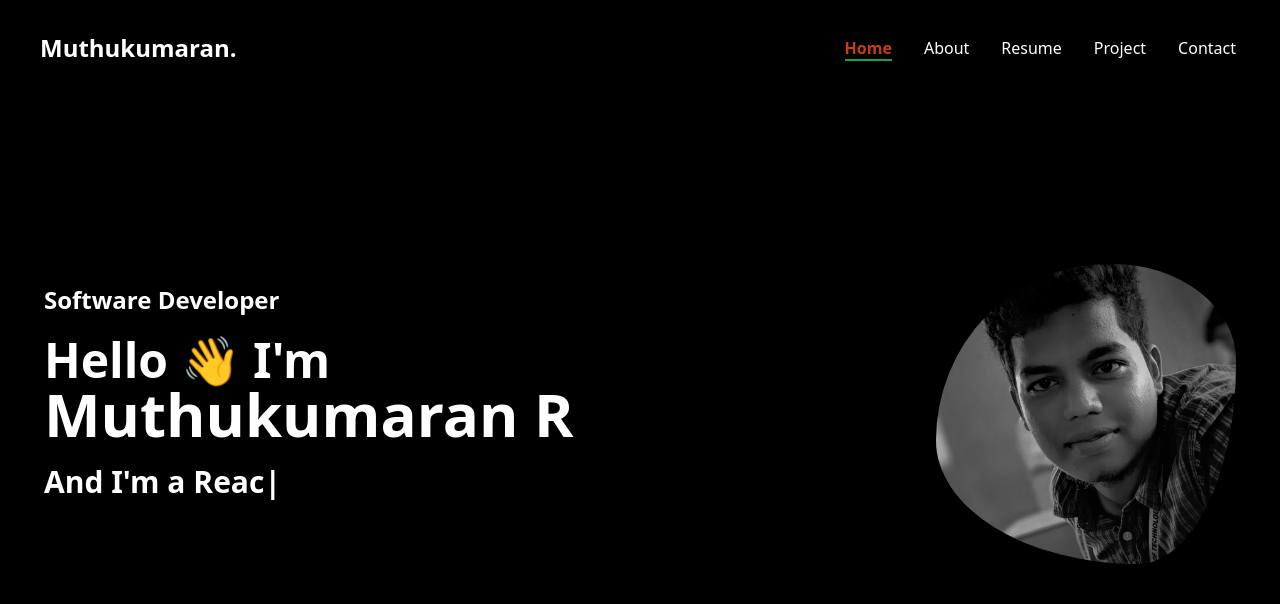
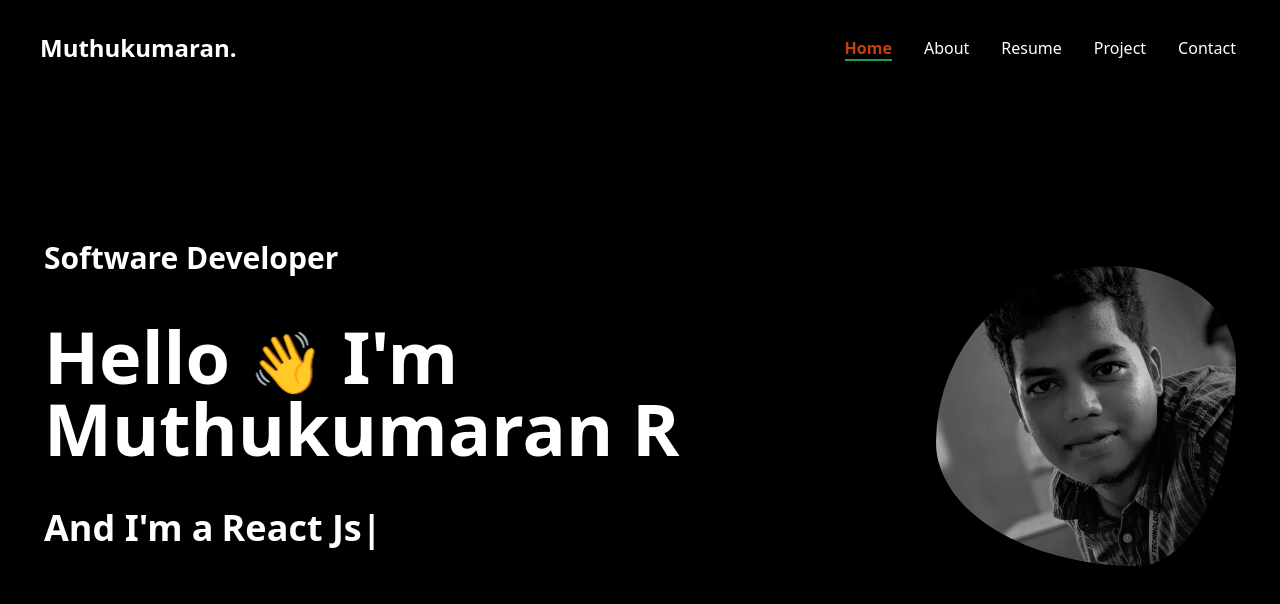
Before and after one commit to muthu050700/Muthukumaran-R-Protfolio, a React (Vite) app: page / in a window 1280 px wide. Shown: the top 604 px of the page. Built offline with nearby package versions, Linux system fonts and the light colour scheme.

Commit message:
added new animation

```diff
--- a/index.html
+++ b/index.html
@@ -4,6 +4,10 @@
     <meta charset="UTF-8" />
     <link rel="icon" type="image/svg+xml" href="/vite.svg" />
     <meta name="viewport" content="width=device-width, initial-scale=1.0" />
+    <link
+      rel="stylesheet"
+      href="https://cdnjs.cloudflare.com/ajax/libs/animate.css/4.1.1/animate.min.css"
+    />
     <title>Vite + React</title>
   </head>
   <body>
--- a/package.json
+++ b/package.json
@@ -11,8 +11,10 @@
   },
   "dependencies": {
     "@react-icons/all-files": "^4.1.0",
+    "animated-tailwindcss": "^4.0.0",
     "aos": "^3.0.0-beta.6",
     "react": "^18.2.0",
+    "react-awesome-reveal": "^4.2.11",
     "react-dom": "^18.2.0",
     "react-icons": "^5.2.1",
     "react-router-dom": "^6.23.1",
--- a/src/Components/Body.jsx
+++ b/src/Components/Body.jsx
@@ -1,10 +1,11 @@
 import { Outlet } from "react-router-dom";
 import Header from "./Header";
-
+import Home from "./Home";
 const Body = () => {
   return (
     <>
       <Header />
+      {/* <Home /> */}
       <Outlet />
     </>
   );
--- a/src/Components/Header.jsx
+++ b/src/Components/Header.jsx
@@ -9,7 +9,8 @@ const Header = () => {
   };
   const { pathname } = useLocation();
   return (
-    <div className=" h-24 flex justify-between items-center text-white w-full max-w-[1224px] mx-auto">
+    <div className=" h-24 flex justify-between items-center text-white w-full max-w-[1224px] mx-auto  ">
+      <div className="animate__animated animate__fadeInDown animate__delay-1s h-24 flex justify-between items-center text-white w-full max-w-[1224px] mx-auto">
         <h1 className="font-bold text-xl px-3 md:text-2xl">Muthukumaran.</h1>
         <ul className="md:flex gap-8 hidden px-4">
           <li>
@@ -68,14 +69,18 @@ const Header = () => {
             </Link>
           </li>
         </ul>
-      <div onClick={handleNav} className="block md:hidden m-4">
+      </div>
+      <div
+        onClick={handleNav}
+        className="block md:hidden m-4 animate__animated animate__fadeInDown animate__delay-1s"
+      >
         {showNav ? <MdClose size={30} /> : <RiMenu3Line size={30} />}
       </div>
 
       <div
         className={
           showNav
-            ? "fixed left-0 top-0 sm:w-[50%] w-[100%] h-full bg-black ease-in-out duration-200 md:hidden"
+            ? "fixed left-0 top-0 sm:w-[50%] w-[100%] h-full bg-black ease-in-out duration-200 md:hidden z-10"
             : "fixed left-[-100%] top-0  h-full bg-black ease-in-out duration-200 md:hidden"
         }
       >
--- a/src/Components/Home.jsx
+++ b/src/Components/Home.jsx
@@ -1,28 +1,38 @@
 import { ReactTyped } from "react-typed";
+import { Fade } from "react-awesome-reveal";
 const Home = () => {
   return (
     <div className=" text-white flex flex-col justify-between items-center md:flex-row md:mt-36 max-w-[1224px] mx-auto px-4 mt-8">
-      <div>
-        <p className="font-bold text-lg md:text-2xl pb-5">Software Developer</p>
-        <h2 className=" text-4xl md:text-5xl font-bold pb-5">
-          Hello 👋 I'm <br />
-          <span className="md:text-6xl text-4xl">Muthukumaran R</span>
+      {/* <Fade direction="left" delay={1} duration={2000} className=" "> */}
+      <div className="flex flex-col md:gap-6">
+        <p className="font-bold text-lg md:text-3xl pb-5 animate__animated animate__fadeInDown animate__delay-1s">
+          Software Developer
+        </p>
+        <h2 className=" text-4xl md:text-7xl font-bold pb-5 animate__animated  animate__fadeInDown  animate__delay-1s">
+          Hello{" "}
+          <p className="animate__animated animate__headShake animate__delay-2s inline-block text-6xl animate__infinite">
+            👋
+          </p>{" "}
+          I'm <br />
+          <span className="md:text-7xl text-4xl pt-3">Muthukumaran R</span>
         </h2>
-        <div className="flex pb-5">
-          <p className="font-bold text-[18px] md:text-3xl">And I'm a</p>
+        <div className="flex pb-5 animate__animated  animate__fadeInDown  animate__delay-1s">
+          <p className="font-bold text-[18px] md:text-4xl">And I'm a</p>
           <ReactTyped
-            className="pl-2 font-bold md:text-3xl text-[18px]"
-            strings={["Front-end Developer", "React Js Developer"]}
+            className="pl-2 font-bold md:text-4xl text-[18px]"
+            strings={["Front-end Developer.", "React Js Developer."]}
             typeSpeed={40}
             backSpeed={50}
             loop
           />
         </div>
       </div>
-
-      <div className=" blob mt-6">
-        {/* <img src="./assets/profile-img.jpeg" alt="img" className="" /> */}
-      </div>
+      {/* </Fade> */}
+      <Fade direction="right" delay={1000} duration={1000}>
+        <div className=" blob mt-6">
+          {/* <img src="./assets/profile-img.jpeg" alt="img" className="" /> */}
+        </div>
+      </Fade>
     </div>
   );
 };
```
Also changed, not shown: 1 other file (tests, documents, lock files or other folders). Lines whose indentation alone changed are shown as unchanged.
